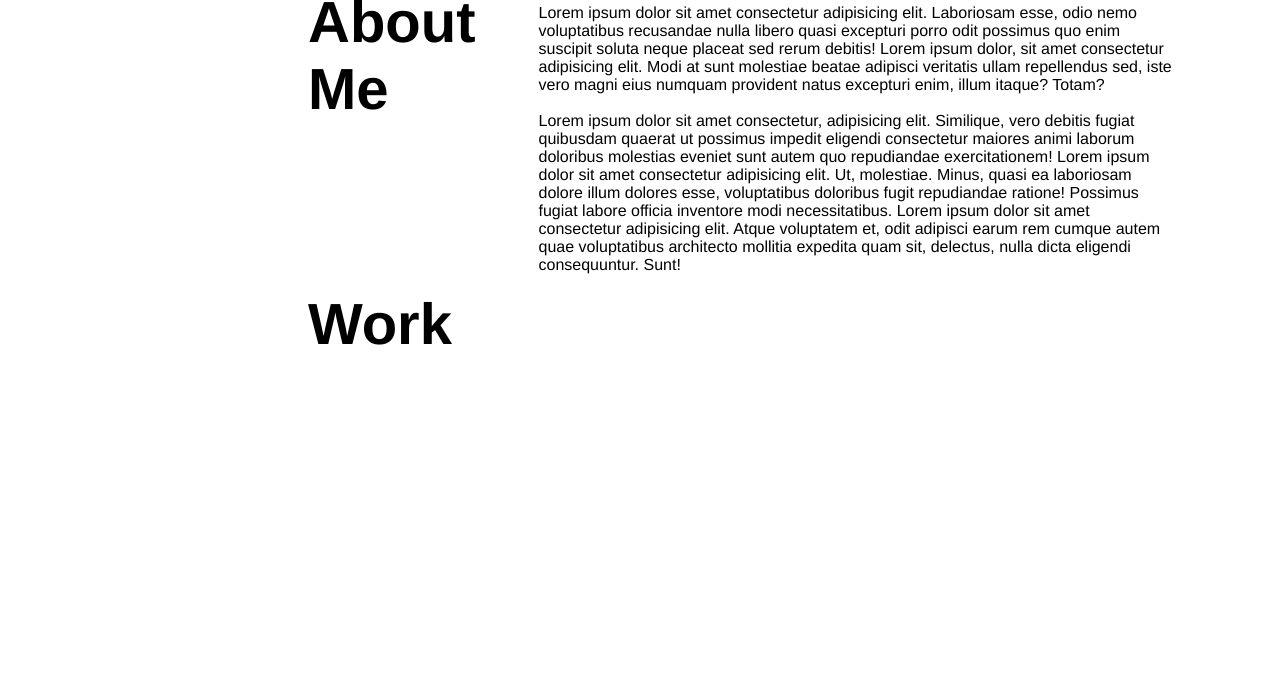
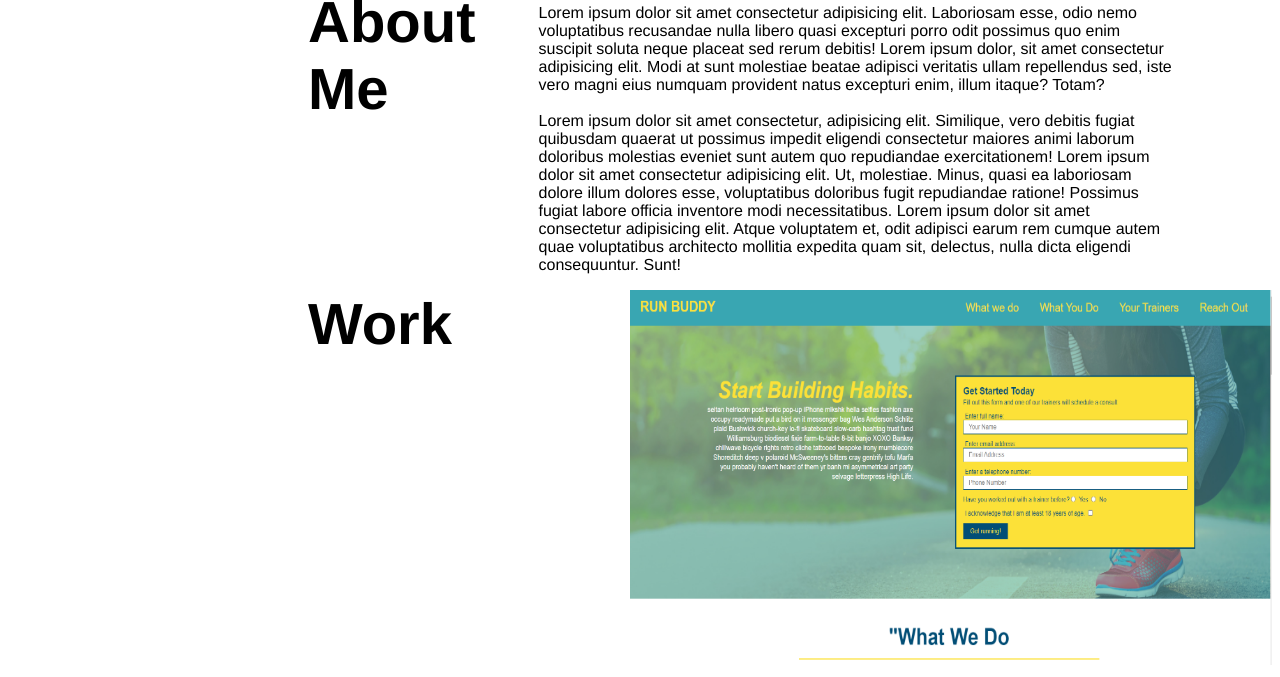
Before and after one commit to JuanHernandez96/Juans-Portfolio, a plain HTML site: page index.html in a window 1280 px wide. Shown: the part 502-1179 px from the top of the page. Before the commit the page ends 867 px from the top, so only its background shows below. Drawn offline with Linux system fonts and the light colour scheme.

Commit message:
added picture to website with link attached

```diff
--- a/index.html
+++ b/index.html
@@ -45,7 +45,7 @@
     </section>
     <section>
         <h2 id="work">Work</h2>
-        <a href="/" img src="./assets/images/run-buddy.jpg" alt="picutre of run buddy landing page"> </a>
+        <a href="https://juanhernandez96.github.io/run-buddy/"> <img src="./assets/images/run-buddy.jpg" alt="picutre of run buddy landing page" width="400" height="600"/> </a>
     </section>
 </body>
 </html>
```
